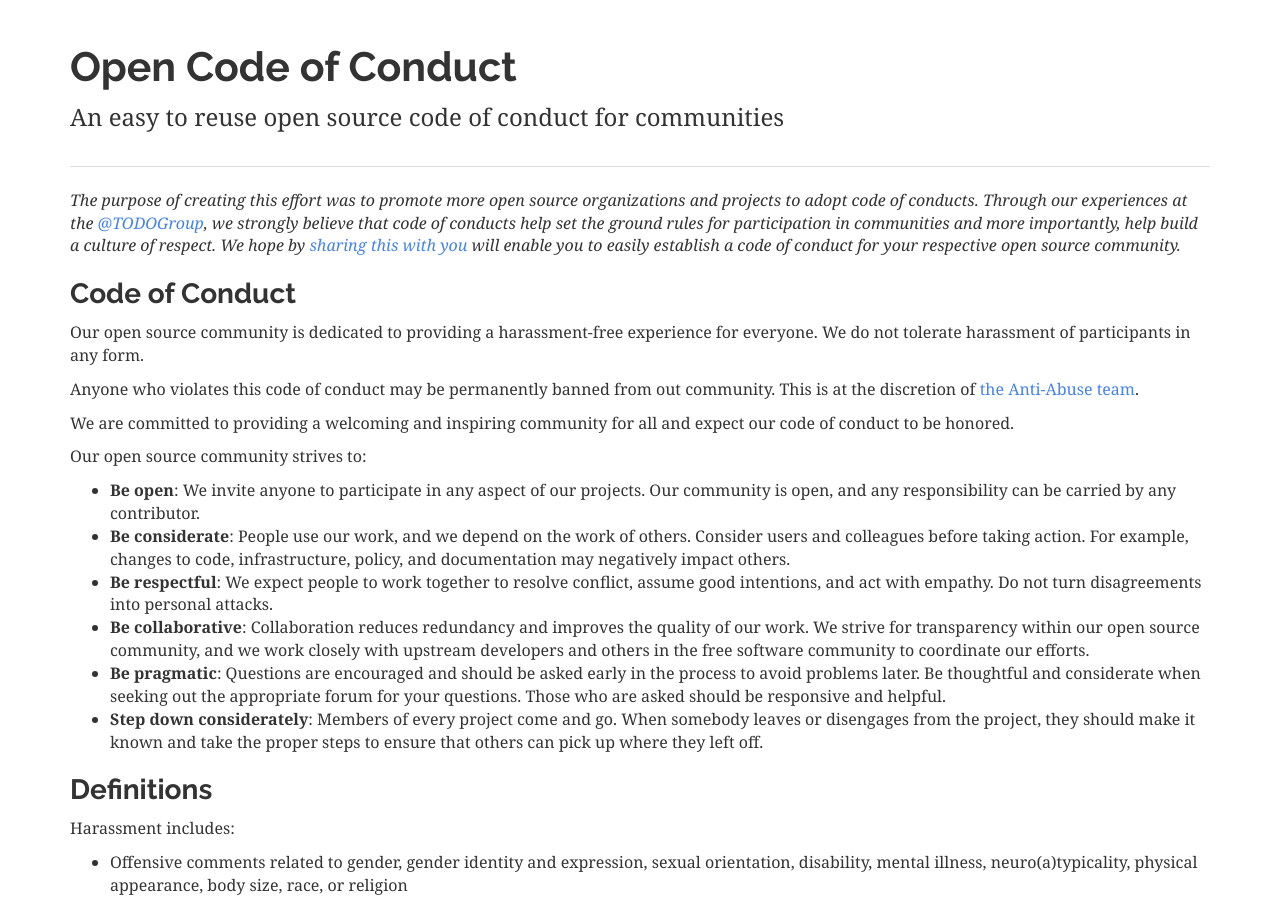
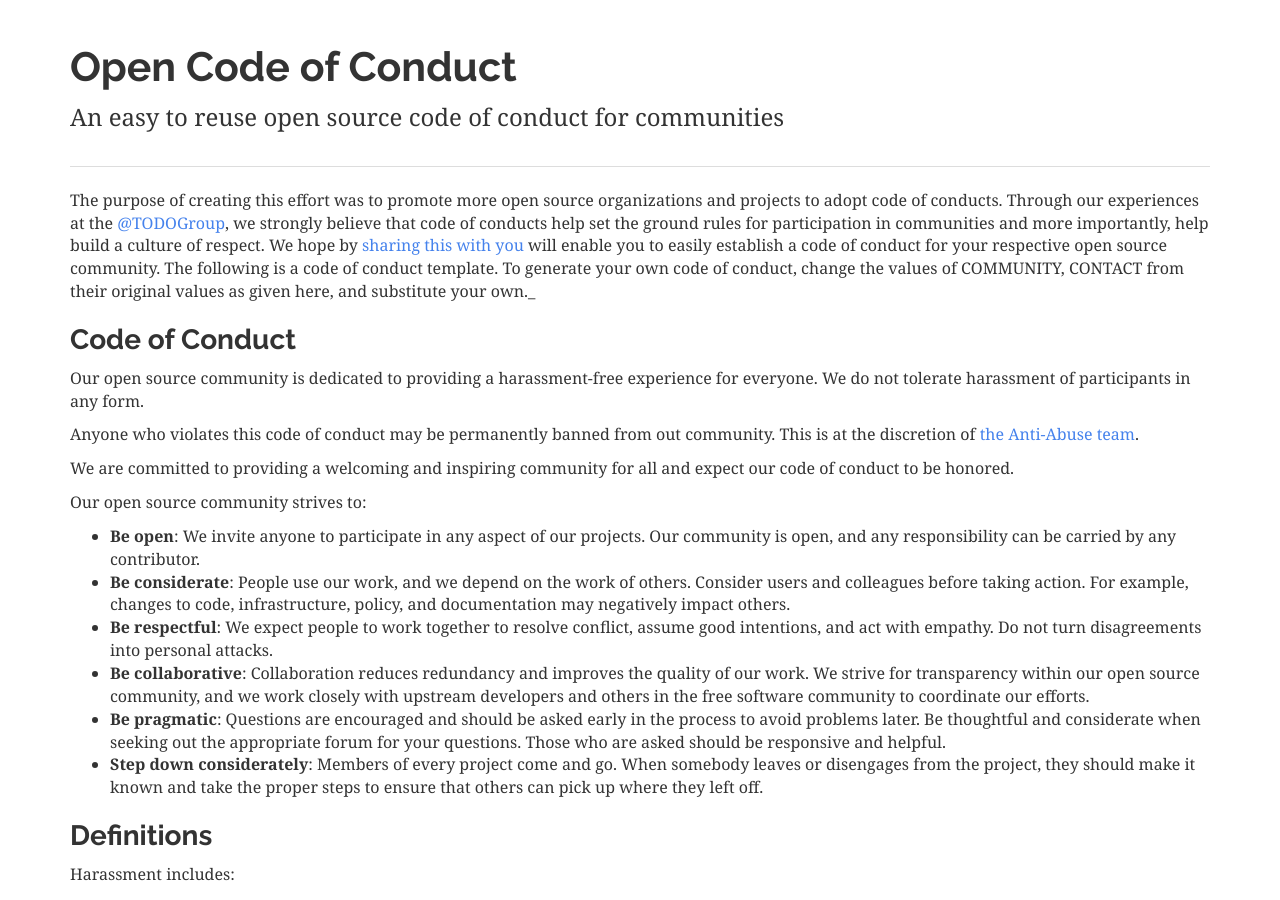
Before and after one commit to todogroup/opencodeofconduct, a Jekyll site: the page built from index.md, in a window 1280 px wide and 900 px high. Built offline with Jekyll 4.4.1, drawn with Linux system fonts in a browser that asks for light colours.

```diff
--- a/index.md
+++ b/index.md
@@ -2,8 +2,7 @@
 layout: default
 ---
 
-_The purpose of creating this effort was to promote more open source organizations and projects to adopt code of conducts. Through our experiences at the [@TODOGroup](https://twitter.com/todogroup), we strongly believe that code of conducts help set the ground rules for participation in communities and more importantly, help build a culture of respect. We hope by [sharing this with you](https://github.com/opencodeofconduct/opencodeofconduct.github.io) will enable you to easily establish a code of conduct for your respective open source community._
-
+The purpose of creating this effort was to promote more open source organizations and projects to adopt code of conducts. Through our experiences at the [@TODOGroup](https://twitter.com/todogroup), we strongly believe that code of conducts help set the ground rules for participation in communities and more importantly, help build a culture of respect. We hope by [sharing this with you](https://github.com/opencodeofconduct/opencodeofconduct.github.io) will enable you to easily establish a code of conduct for your respective open source community. The following is a code of conduct template. To generate your own code of conduct, change the values of COMMUNITY, CONTACT from their original values as given here, and substitute your own._
 
 ### Code of Conduct
 
```
